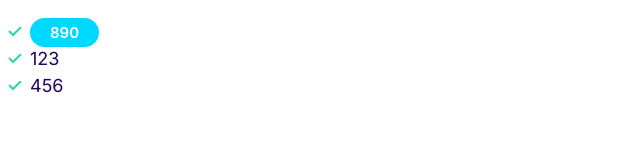
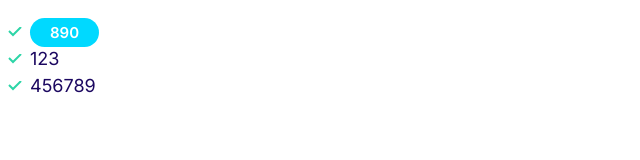
Before and after one commit to jace178/jcmoshrd4, a website built with Parcel: page playground.html in a window 1280 px wide. Shown: the full height of the page, 0-640 px from the left. Built offline with nearby package versions, Linux system fonts and the light colour scheme.

Commit message:
git commit

```diff
--- a/playground.html
+++ b/playground.html
@@ -17,7 +17,7 @@
     <ul class="list list--tick list__item">
       <li><span class="badge badge--secondary">890</span</li>
       <li>123</li>
-      <li>456</li>
+      <li>456789</li>
     </ul>
   </body>
 </html>
```
